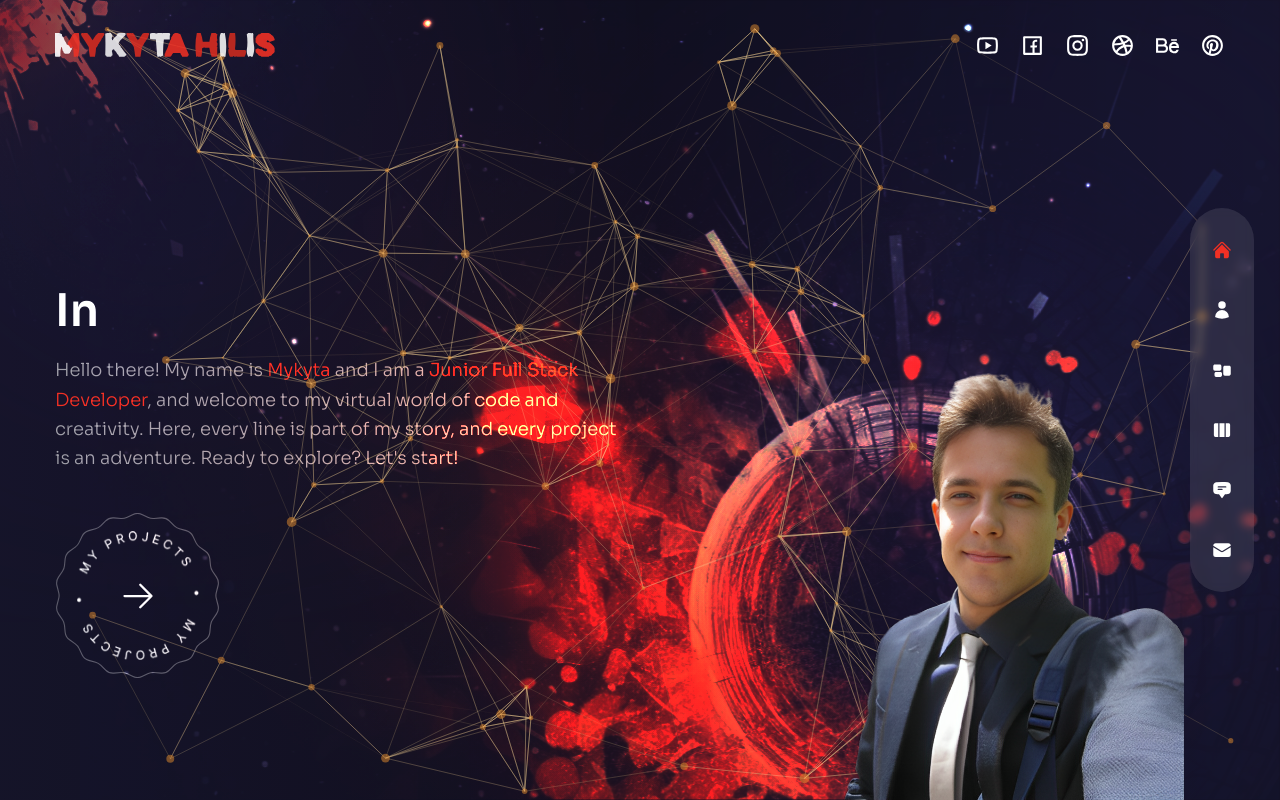
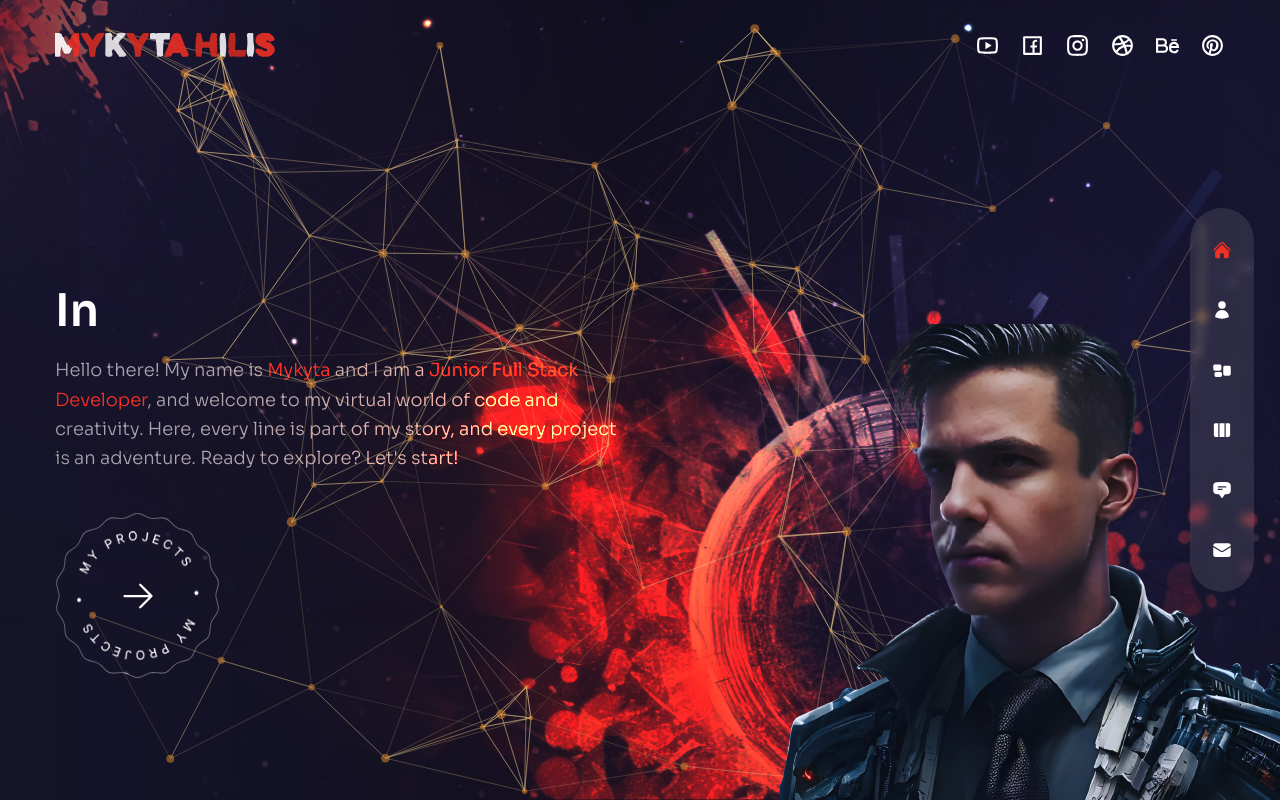
Before and after one commit to 333Nikita333/nextjs-portfolio, a Next.js app: page / in a window 1280 px wide. Built offline with nearby package versions, Linux system fonts and the light colour scheme.

Commit message:
changed the avatar on the main page

```diff
--- a/components/Avatar.js
+++ b/components/Avatar.js
@@ -4,9 +4,9 @@ const Avatar = () => {
   return (
     <div className="hidden xl:flex xl:max-w-none">
       <Image
-        src={'/avatar-image.png'}
-        width={642}
-        height={801}
+        src={'/my-avatar.png'}
+        width={500}
+        height={500}
         alt=""
         className="translate-z-0 w-full h-full"
       />
--- a/pages/index.js
+++ b/pages/index.js
@@ -67,8 +67,8 @@ const Home = () => {
           animate="show"
           exit="hidden"
           transition={{ duration: 1, ease: 'ease' }}
-          className="w-full h-full max-w-[342px] max-h-[451px] absolute -bottom-22
-        lg:-bottom-6 lg:right-[8%]"
+          className="w-full h-full max-w-[500px] max-h-[500px] absolute -bottom-22
+        lg:-bottom-6 lg:right-0"
         >
           <Avatar />
         </motion.div>
```
Also changed, not shown: public/avatar-image.png (deleted), public/my-avatar.png (added).
